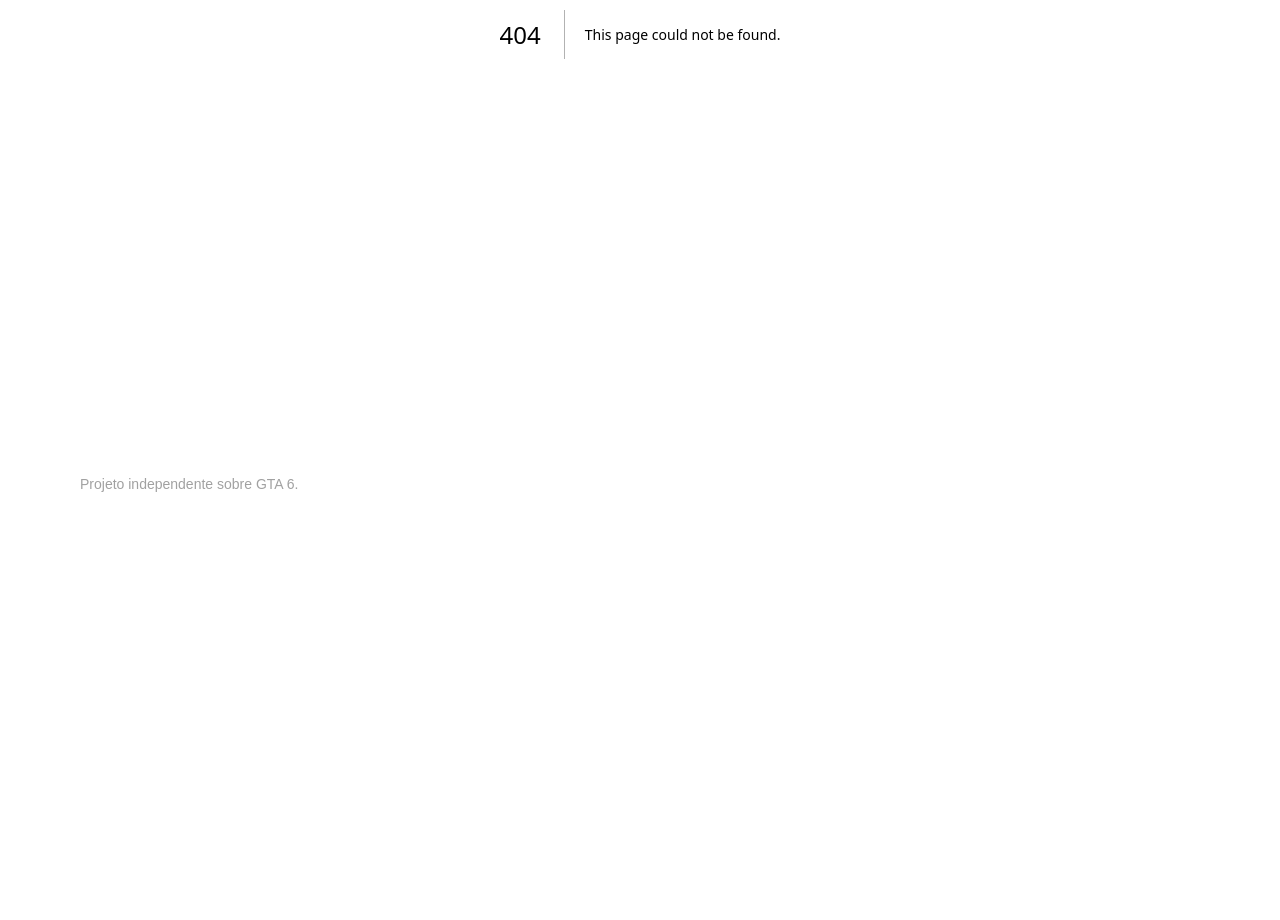
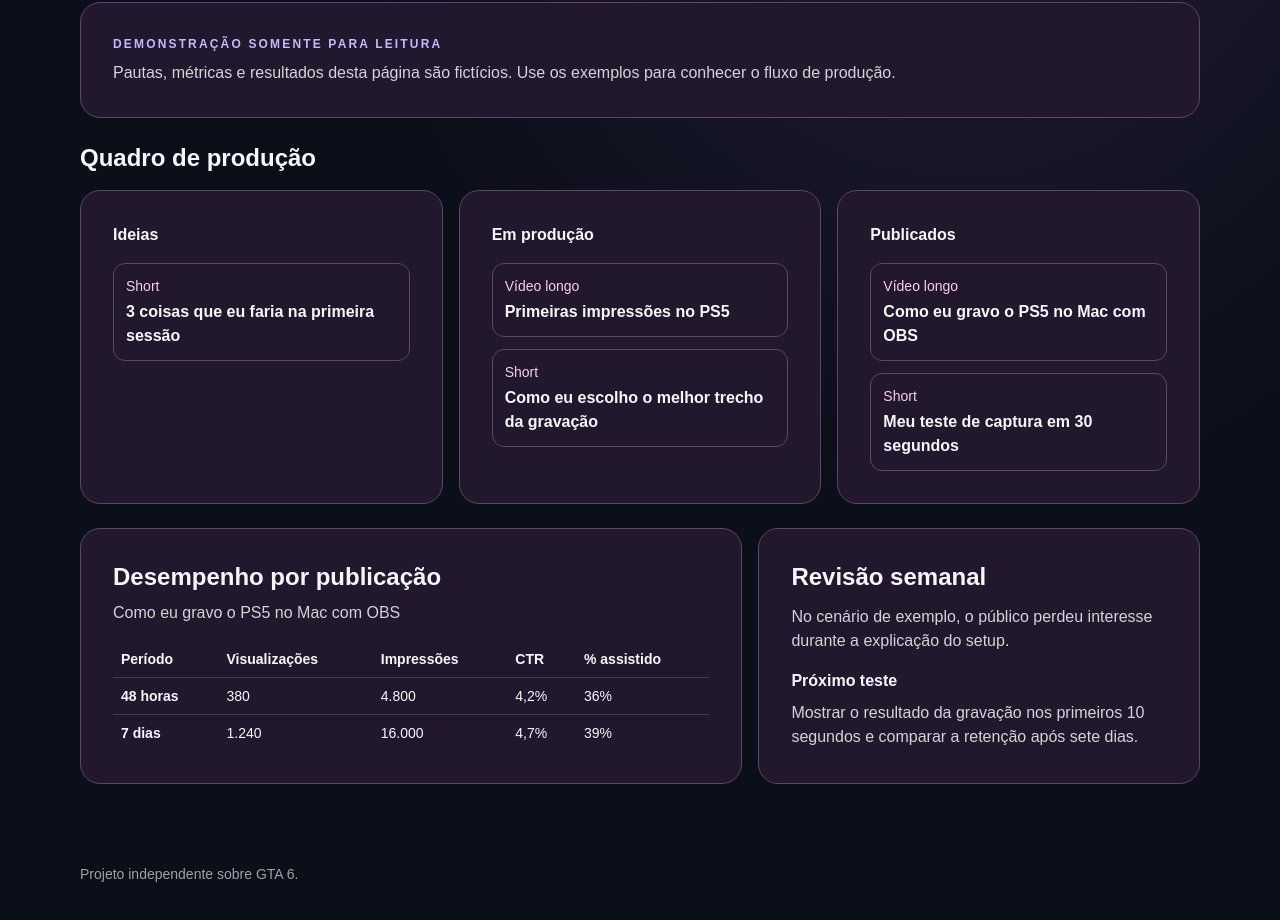
Before and after one commit to Vinicius-Barbosa-Santos/gta-creator-os, a Next.js app: page /demo in a window 1280 px wide. Before the commit this address had no page. Shown: the part 446-1366 px from the top of the page. Before the commit the page ends 980 px from the top, so only its background shows below. Built offline with nearby package versions, Linux system fonts and the light colour scheme.

Commit message:
feat: publicar demonstração com dados fictícios

```diff
--- /dev/null
+++ b/app/demo/page.tsx
@@ -0,0 +1,84 @@
+import type { Metadata } from "next";
+import Link from "next/link";
+import PageBanner from "../page-banner";
+
+export const metadata: Metadata = {
+  title: "Demonstração do Estúdio | GTA Creator OS",
+  description: "Veja como organizar pautas, acompanhar vídeos de gameplay e revisar os resultados.",
+};
+
+const board = [
+  { title: "Ideias", items: [{ title: "3 coisas que eu faria na primeira sessão", format: "Short" }] },
+  { title: "Em produção", items: [
+    { title: "Primeiras impressões no PS5", format: "Vídeo longo" },
+    { title: "Como eu escolho o melhor trecho da gravação", format: "Short" },
+  ] },
+  { title: "Publicados", items: [
+    { title: "Como eu gravo o PS5 no Mac com OBS", format: "Vídeo longo" },
+    { title: "Meu teste de captura em 30 segundos", format: "Short" },
+  ] },
+];
+
+const snapshots = [
+  { period: "48 horas", views: "380", impressions: "4.800", ctr: "4,2%", retention: "36%" },
+  { period: "7 dias", views: "1.240", impressions: "16.000", ctr: "4,7%", retention: "39%" },
+];
+
+export default function StudioDemo() {
+  return (
+    <main className="shell grid gap-6 py-10">
+      <PageBanner title="Conheça o Estúdio" cover="/portal-leonida.webp">
+        <Link href="/login" className="portal-secondary mt-4 inline-block">Entrar no Estúdio ↗</Link>
+      </PageBanner>
+      <aside className="panel" aria-label="Sobre os dados da demonstração">
+        <p className="eyebrow">DEMONSTRAÇÃO SOMENTE PARA LEITURA</p>
+        <p className="mt-2 text-neutral-300">Pautas, métricas e resultados desta página são fictícios. Use os exemplos para conhecer o fluxo de produção.</p>
+      </aside>
+      <section aria-labelledby="demo-board">
+        <h2 id="demo-board" className="mb-4 text-2xl font-bold">Quadro de produção</h2>
+        <div className="grid gap-4 md:grid-cols-3">
+          {board.map((lane) => (
+            <section key={lane.title} className="panel">
+              <h3 className="font-bold">{lane.title}</h3>
+              <ul className="mt-4 grid gap-3">
+                {lane.items.map((item) => (
+                  <li key={item.title} className="studio-lane rounded-xl p-3">
+                    <p className="text-sm text-pink-200">{item.format}</p>
+                    <p className="mt-1 font-semibold">{item.title}</p>
+                  </li>
+                ))}
+              </ul>
+            </section>
+          ))}
+        </div>
+      </section>
+      <div className="grid gap-4 lg:grid-cols-[3fr_2fr]">
+        <section className="panel min-w-0">
+          <h2 className="text-2xl font-bold">Desempenho por publicação</h2>
+          <p className="mt-2 text-neutral-300">Como eu gravo o PS5 no Mac com OBS</p>
+          <div className="mt-4 overflow-x-auto">
+            <table className="w-full min-w-max text-left text-sm">
+              <thead>
+                <tr>{["Período", "Visualizações", "Impressões", "CTR", "% assistido"].map((label) => <th key={label} scope="col" className="p-2">{label}</th>)}</tr>
+              </thead>
+              <tbody>
+                {snapshots.map((row) => (
+                  <tr key={row.period} className="border-t border-white/15">
+                    <th scope="row" className="p-2">{row.period}</th>
+                    <td className="p-2">{row.views}</td><td className="p-2">{row.impressions}</td><td className="p-2">{row.ctr}</td><td className="p-2">{row.retention}</td>
+                  </tr>
+                ))}
+              </tbody>
+            </table>
+          </div>
+        </section>
+        <section className="panel">
+          <h2 className="text-2xl font-bold">Revisão semanal</h2>
+          <p className="mt-3 text-neutral-300">No cenário de exemplo, o público perdeu interesse durante a explicação do setup.</p>
+          <h3 className="mt-4 font-bold">Próximo teste</h3>
+          <p className="mt-2 text-neutral-300">Mostrar o resultado da gravação nos primeiros 10 segundos e comparar a retenção após sete dias.</p>
+        </section>
+      </div>
+    </main>
+  );
+}
--- a/app/layout.tsx
+++ b/app/layout.tsx
@@ -16,6 +16,7 @@ export default function Layout({ children }: { children: React.ReactNode }) {
           <nav aria-label="Navegação principal" className="flex flex-wrap gap-5 text-sm">
             <Link href="/noticias">Notícias</Link>
             <Link href="/guias">Guias</Link>
+            <Link href="/demo">Demonstração</Link>
             <Link href="/studio">Estúdio ↗</Link>
           </nav>
         </header>
--- a/app/page.tsx
+++ b/app/page.tsx
@@ -17,7 +17,10 @@ export default function Home() {
             <p className="portal-label">PORTAL INDEPENDENTE SOBRE GTA 6</p>
             <h1 id="portal-title" className="display mt-4">De olho em<br /><span>Vice City.</span></h1>
             <p className="mt-5 max-w-xs text-base leading-relaxed text-white">Notícias de GTA, guias em português e dicas para gravar no PS5.</p>
-            <Link href="/noticias" className="portal-cta mt-6">Acompanhar notícias <span aria-hidden="true">↗</span></Link>
+            <div className="mt-6 flex flex-wrap items-center gap-4">
+              <Link href="/noticias" className="portal-cta">Acompanhar notícias <span aria-hidden="true">↗</span></Link>
+              <Link href="/demo" className="portal-secondary">Ver demonstração</Link>
+            </div>
           </div>
         </section>
         <nav aria-label="Explorar o portal" className="mt-5 grid gap-5 sm:grid-cols-3 sm:mt-7">
```
